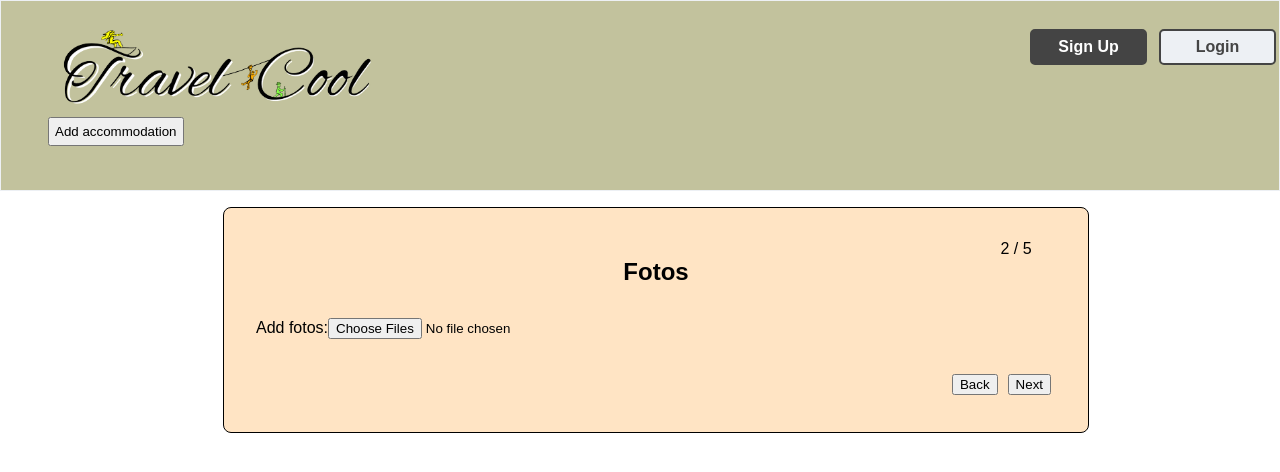
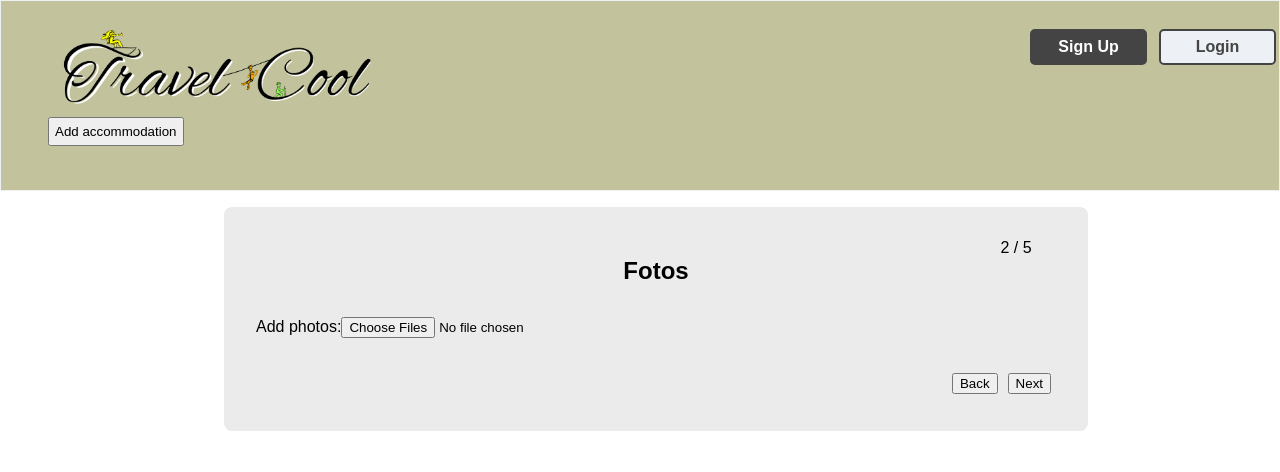
Before and after one commit to CodecoolGlobal/el-proyecte-grande-sprint-5-java-Damos222, a React (Create React App) app in the folder frontend/travelcoolfront/: page /addAccommodation in a window 1280 px wide. Both pictures are taken after typing "Sample", "Sample", "5", "Sample", "Sample" into the empty fields and a click on the button "Next". Shown: the top 472 px of the page. Built offline with nearby package versions, Linux system fonts and the light colour scheme; a web font is replaced by a local one.

Commit message:
corrected fotos to photos, extracted gallery component from photosForm for reuseability, made form background grey, added gallery in OverviewAndConfirm

```diff
--- a/frontend/travelcoolfront/src/components/AddAccommodationMultiStep/AccommodationForm.js
+++ b/frontend/travelcoolfront/src/components/AddAccommodationMultiStep/AccommodationForm.js
@@ -6,7 +6,7 @@ import useMultipartForm from '../useMultistepForm'
 import AccommodationDetailsForm from './AccommodationDetailsForm'
 import AddressForm from './AddressForm'
 import FeaturesForm from './FeaturesForm'
-import FotosForm from './FotosForm'
+import PhotosForm from './PhotosForm'
 import OverviewAndConfirm from './OverviewAndConfirm'
 import '../../css/AccommodationForm.css'
 
@@ -70,10 +70,10 @@ const AccommodationForm = () => {
 
     const { steps, currentStepIndex, step, isFirstStep, isLastStep, back, next } = useMultipartForm([
         <AddressForm data={data} updateData={updateData}></AddressForm>,
-        <FotosForm files={files} updateImages={updateImages} images={images} updateFiles={updateFiles}></FotosForm>,
+        <PhotosForm files={files} updateImages={updateImages} images={images} updateFiles={updateFiles}></PhotosForm>,
         <AccommodationDetailsForm data={data} updateData={updateData}></AccommodationDetailsForm>,
         <FeaturesForm data={data} updateData={updateData}></FeaturesForm>,
-        <OverviewAndConfirm data={data} updateData={updateData} images={images}></OverviewAndConfirm>
+        <OverviewAndConfirm data={data} updateData={updateData} images={images} files={files}></OverviewAndConfirm>
     ])
 
     async function onSubmit(e) {
--- a/frontend/travelcoolfront/src/components/AddAccommodationMultiStep/FotosForm.js
+++ /dev/null
@@ -1,34 +0,0 @@
-import React from 'react'
-import FormWrapper from '../FormWrapper'
-import "../../css/FotosForm.css"
-
-const FotosForm = (props) => {
-
-    return (
-        <>
-            <FormWrapper title="Fotos">
-                <label>
-                    Add fotos:
-                    <input type='file' id='images' name='images' multiple
-                        onChange={(e) => {
-                            props.updateImages(e.target.files)
-                            props.updateFiles(e.target.files)
-                        }} required={props.images.length === 0} accept="image/*"></input>
-                </label>
-                <br></br>
-            </FormWrapper>
-            <div id='gallery'>
-                {props.images && props.images.map((image, i) => {
-                    return (
-                        <figure key={i + 1}>
-                            <img key={(i + 1) * 3} className='singleImage' src={image} alt='' style={{ width: "100px" }}></img>
-                            <figcaption key={(i + 1) * 2}>{props.files[i].name}</figcaption>
-                        </figure>
-                    )
-                })}
-            </div>
-        </>
-    )
-}
-
-export default FotosForm
--- a/frontend/travelcoolfront/src/components/AddAccommodationMultiStep/OverviewAndConfirm.js
+++ b/frontend/travelcoolfront/src/components/AddAccommodationMultiStep/OverviewAndConfirm.js
@@ -1,5 +1,8 @@
 import React from "react"
 import FormWrapper from "../FormWrapper"
+import Gallery from "../Gallery"
+
+// takes in files and corresponding images each in an array; order must be the same.
 
 const OverviewAndConfirm = (props) => {
     return (
@@ -8,7 +11,9 @@ const OverviewAndConfirm = (props) => {
             {Object.keys(props.data).map((key) => {
                 return <p key={key}>{key.charAt(0).toUpperCase() + key.slice(1) + ": " + props.data[key]}</p>
             })}
+            <Gallery images={props.images} files={props.files}></Gallery>
         </div>
+
     )
 }
 
--- /dev/null
+++ b/frontend/travelcoolfront/src/components/AddAccommodationMultiStep/PhotosForm.js
@@ -0,0 +1,25 @@
+import React from 'react'
+import FormWrapper from '../FormWrapper'
+import Gallery from '../Gallery'
+
+const PhotosForm = (props) => {
+
+    return (
+        <>
+            <FormWrapper title="Fotos">
+                <label>
+                    Add photos:
+                    <input type='file' id='images' name='images' multiple
+                        onChange={(e) => {
+                            props.updateImages(e.target.files)
+                            props.updateFiles(e.target.files)
+                        }} required={props.images.length === 0} accept="image/*"></input>
+                </label>
+                <br></br>
+            </FormWrapper>
+            <Gallery images={props.images} files={props.files} />
+        </>
+    )
+}
+
+export default PhotosForm
--- a/frontend/travelcoolfront/src/components/FormWrapper.js
+++ b/frontend/travelcoolfront/src/components/FormWrapper.js
@@ -9,7 +9,6 @@ const FormWrapper = (props) => {
                 {props.children}
             </div>
         </>
-
     )
 }
 
--- /dev/null
+++ b/frontend/travelcoolfront/src/components/Gallery.js
@@ -0,0 +1,19 @@
+import React from 'react'
+import '../css/Gallery.css'
+
+const Gallery = (props) => {
+    return (
+        <div id='gallery'>
+            {props.images && props.images.map((image, i) => {
+                return (
+                    <figure key={i}>
+                        <img className='singleImage' src={image} alt='' style={{ width: "100px" }}></img>
+                        <figcaption>{props.files[i].name}</figcaption>
+                    </figure>
+                )
+            })}
+        </div>
+    )
+}
+
+export default Gallery
--- a/frontend/travelcoolfront/src/css/AccommodationForm.css
+++ b/frontend/travelcoolfront/src/css/AccommodationForm.css
@@ -3,14 +3,14 @@
     transform: translateX(-50%);
     position: relative;
     background: white;
-    border: 0.1px solid black;
+    border: 0.1px none black;
     padding: 2rem;
     margin: 1rem;
     border-radius: .5rem;
     font-family: Arial;
     align-self: center;
     max-width: 800px;
-    background-color: bisque;
+    background-color: #EBEBEB;
 }
 
 .multipartFormButtonContainer {
```
Also changed, not shown: frontend/travelcoolfront/src/css/Gallery.css (renamed from frontend/travelcoolfront/src/css/FotosForm.css).
